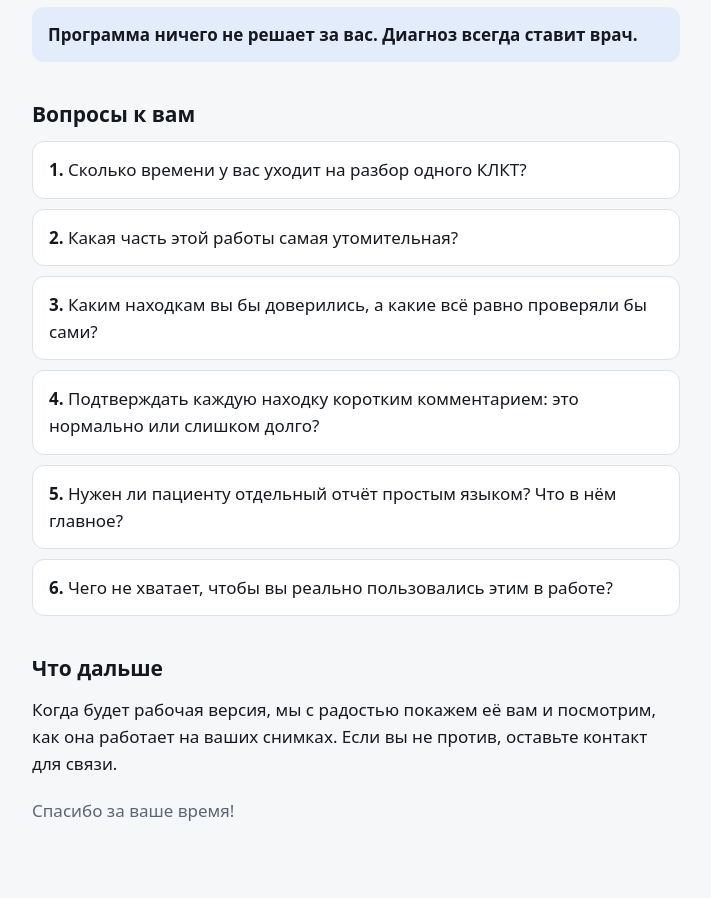
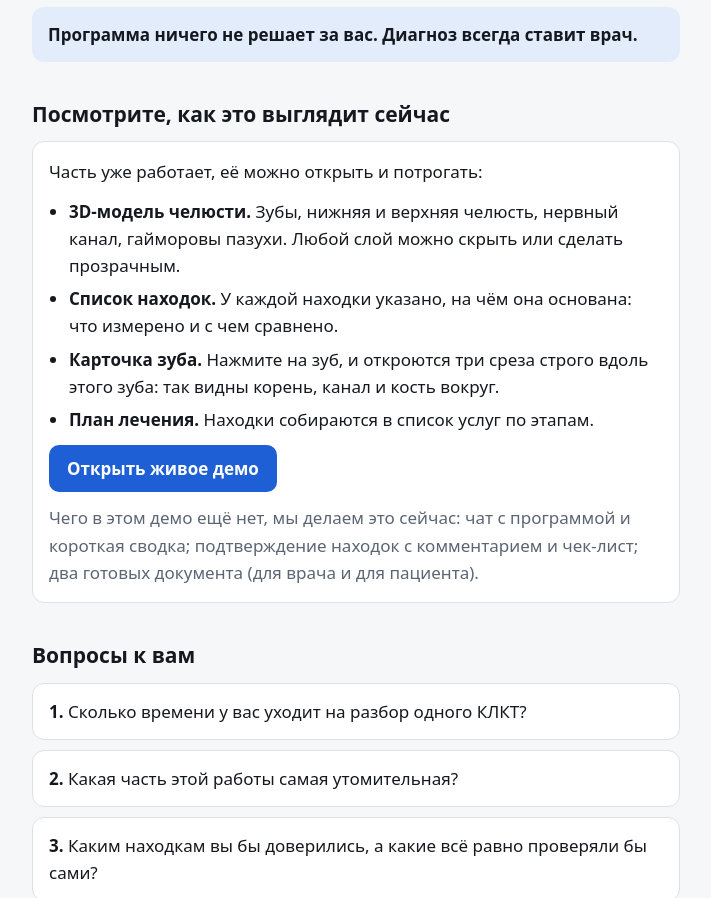
Before and after one commit to batirniyaz/stom, a plain HTML site: page plan/for-dentist.html in a window 1280 px wide. Shown: the part 1614-2512 px from the top of the page, without its empty margins (284-995 px from the left). Drawn offline with Linux system fonts and the light colour scheme.

Commit message:
Документ для стоматолога: блок с живым демо
Co-Authored-By: Claude Sonnet 5.5 <noreply@anthropic.com>

```diff
--- a/plan/for-dentist.html
+++ b/plan/for-dentist.html
@@ -19,6 +19,9 @@ ol li::before{content:counter(s);flex:none;width:30px;height:30px;border-radius:
 .key{background:var(--accent-soft);border-radius:12px;padding:14px 16px;font-weight:600}
 .q{background:var(--surface);border:1px solid var(--line);border-radius:12px;padding:14px 16px;margin-bottom:10px}
 ol li b{display:block;margin-bottom:2px}
+.live{background:var(--surface);border:1px solid var(--line);border-radius:12px;padding:16px}
+.live ul{margin:8px 0 12px;padding-left:20px}.live li{margin:6px 0}
+.btn{display:inline-block;background:var(--accent);color:#fff;text-decoration:none;font-weight:600;padding:10px 18px;border-radius:10px}
 </style>
 <div class="wrap">
   <h1>Stomadent: помощник стоматолога для разбора КЛКТ</h1>
@@ -39,6 +42,19 @@ ol li b{display:block;margin-bottom:2px}
   </ol>
   <p class="key">Программа ничего не решает за вас. Диагноз всегда ставит врач.</p>
 
+  <h2>Посмотрите, как это выглядит сейчас</h2>
+  <div class="live">
+    <p>Часть уже работает, её можно открыть и потрогать:</p>
+    <ul>
+      <li><b>3D-модель челюсти.</b> Зубы, нижняя и верхняя челюсть, нервный канал, гайморовы пазухи. Любой слой можно скрыть или сделать прозрачным.</li>
+      <li><b>Список находок.</b> У каждой находки указано, на чём она основана: что измерено и с чем сравнено.</li>
+      <li><b>Карточка зуба.</b> Нажмите на зуб, и откроются три среза строго вдоль этого зуба: так видны корень, канал и кость вокруг.</li>
+      <li><b>План лечения.</b> Находки собираются в список услуг по этапам.</li>
+    </ul>
+    <a class="btn" href="https://demo.aicenterkk.tech/cbct/client5/sp?tab=tooth&tooth=16" target="_blank" rel="noopener">Открыть живое демо</a>
+    <p class="muted" style="margin:12px 0 0">Чего в этом демо ещё нет, мы делаем это сейчас: чат с программой и короткая сводка; подтверждение находок с комментарием и чек-лист; два готовых документа (для врача и для пациента).</p>
+  </div>
+
   <h2>Вопросы к вам</h2>
   <div class="q"><b>1.</b> Сколько времени у вас уходит на разбор одного КЛКТ?</div>
   <div class="q"><b>2.</b> Какая часть этой работы самая утомительная?</div>
```
Also changed, not shown: 1 other file.
